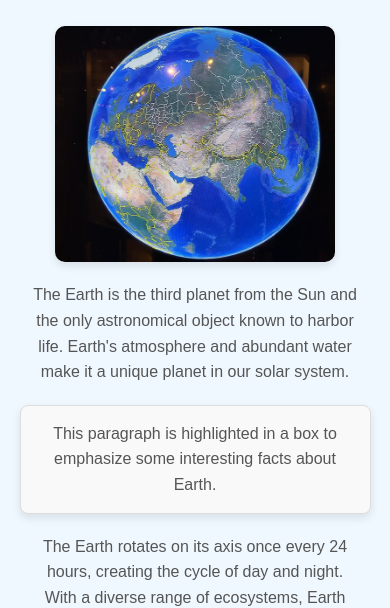
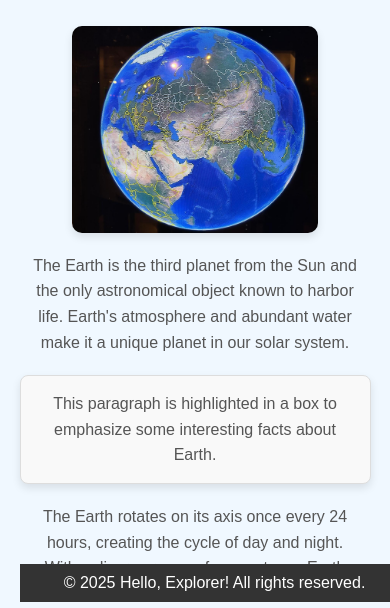
Before and after one commit to Khadija155aa/hello-explorer, a plain HTML site: page index.html in a window 390 px wide. Shown: the part 242-850 px from the top of the page. Drawn offline with Linux system fonts and the light colour scheme.

Commit message:
add size

```diff
--- a/style.css
+++ b/style.css
@@ -74,7 +74,7 @@ p.boxed {
 img {
     display: block;
     margin: 20px auto;
-    max-width: 60%; /* Adjusted to make the image smaller */
+    max-width: 40%; /* Adjusted to make the image smaller */
     height: auto;
     border-radius: 10px;
     box-shadow: 0 4px 8px rgba(0, 0, 0, 0.1);
@@ -86,7 +86,7 @@ footer {
     color: white;
     text-align: center;
     padding: 10px 0;
-    border-radius: 8px;
+    position: fixed;
     width: 100%;
     bottom: 0;
 }
@@ -99,7 +99,7 @@ footer {
     }
 
     img {
-        max-width: 80%; /* Smaller adjustment for smaller screens */
+        max-width: 70%; /* Smaller adjustment for smaller screens */
     }
 
     p {
```
